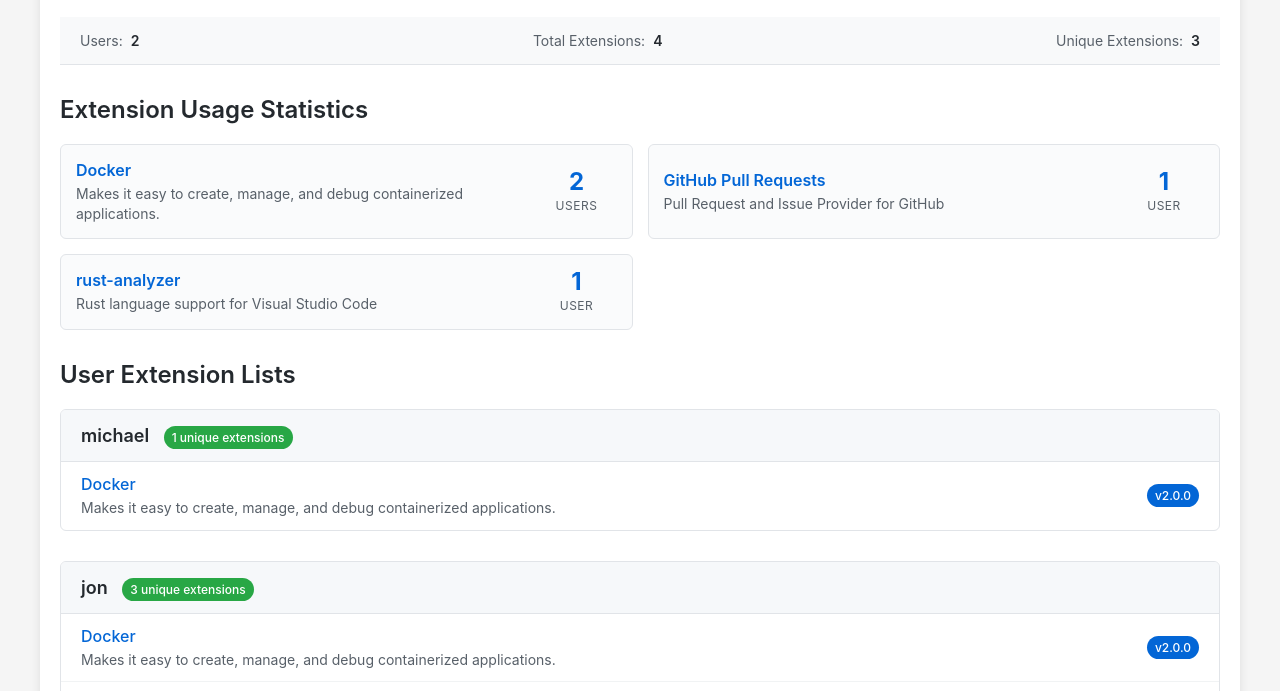
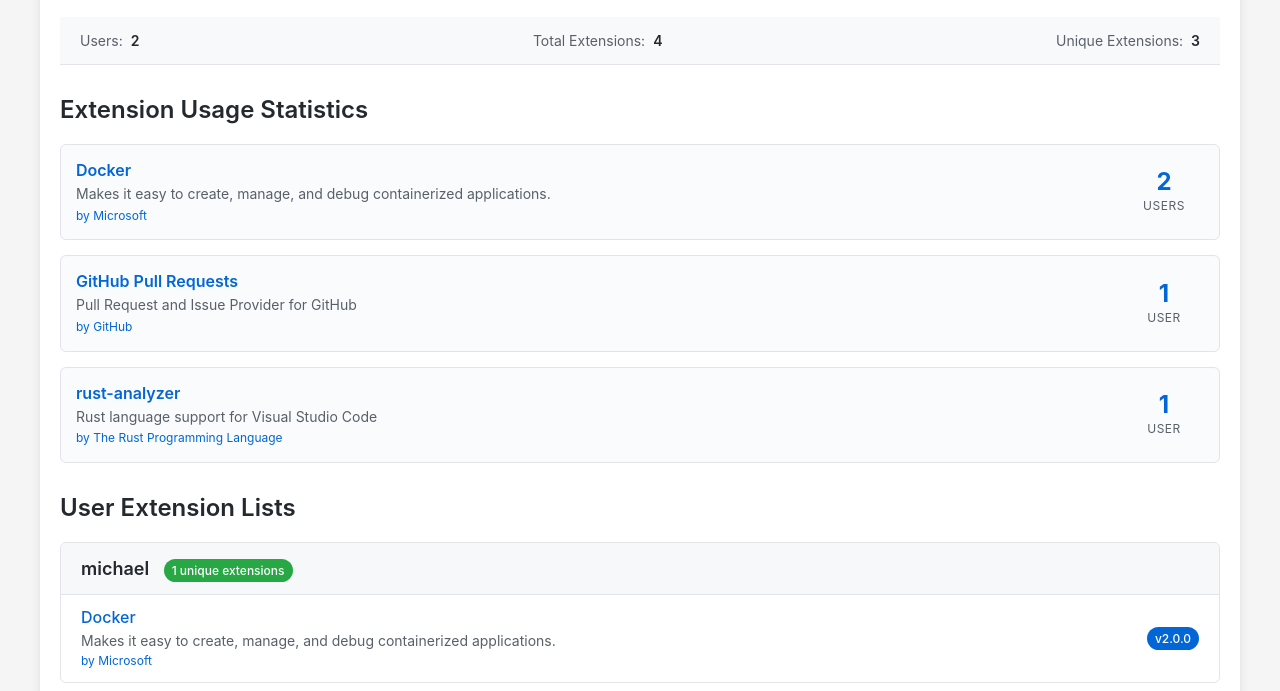
Before and after one commit to Aierie/check-extensions, a website built with Vite: page index.html in a window 1280 px wide. Shown: the part 102-793 px from the top of the page. Built offline with nearby package versions, Linux system fonts and the light colour scheme.

Commit message:
Also display publisher

```diff
--- a/extension-analysis.json
+++ b/extension-analysis.json
@@ -2,15 +2,18 @@
   "extensions": {
     "ms-azuretools.vscode-docker": {
       "name": "Docker",
-      "description": "Makes it easy to create, manage, and debug containerized applications."
+      "description": "Makes it easy to create, manage, and debug containerized applications.",
+      "publisher": "Microsoft"
     },
     "github.vscode-pull-request-github": {
       "name": "GitHub Pull Requests",
-      "description": "Pull Request and Issue Provider for GitHub"
+      "description": "Pull Request and Issue Provider for GitHub",
+      "publisher": "GitHub"
     },
     "rust-lang.rust-analyzer": {
       "name": "rust-analyzer",
-      "description": "Rust language support for Visual Studio Code"
+      "description": "Rust language support for Visual Studio Code",
+      "publisher": "The Rust Programming Language "
     }
   },
   "users": {
--- a/fetch-extension-info.js
+++ b/fetch-extension-info.js
@@ -74,11 +74,13 @@
             resolve({
               name: extension.displayName || extension.extensionName,
               description: extension.shortDescription || extension.description,
+              publisher: extension.publisher?.displayName || extension.publisher?.publisherName || "Unknown",
             });
           } else {
             resolve({
               name: identifier,
               description: "Extension not found in marketplace",
+              publisher: "Unknown",
             });
           }
         } catch (error) {
@@ -124,6 +126,7 @@
       results[parsed.identifier] = {
         name: parsed.identifier,
         description: `Error: ${error.message}`,
+        publisher: "Unknown",
       };
     }
   }
--- a/index.html
+++ b/index.html
@@ -39,7 +39,6 @@
         }
         .extension-stats {
             display: grid;
-            grid-template-columns: repeat(auto-fill, minmax(400px, 1fr));
             gap: 15px;
         }
         .extension-stat-item {
--- a/main.js
+++ b/main.js
@@ -56,7 +56,12 @@
                                         ${extension.name}
                                     </a>
                                 </div>
-                                <div class="extension-stat-description">${extension.description}</div>
+                                <div class="extension-stat-description">
+                                    <div>${extension.description}</div>
+                                    <div style="font-size: 12px; color: #0366d6; margin-top: 4px;">
+                                        by ${extension.publisher || 'Unknown'}
+                                    </div>
+                                </div>
                             </div>
                             <div class="extension-stat-count">
                                 <span class="count-number">${extension.count}</span>
@@ -90,7 +95,7 @@
                 })
                 .sort((a, b) => a.name.localeCompare(b.name));
 
-            const extensionsHtml = sortedGroupedExtensions.map(({ identifier, extensionVersions, name, description }) => {
+            const extensionsHtml = sortedGroupedExtensions.map(({ identifier, extensionVersions, name, description, publisher }) => {
                 // Create version tags
                 const versionTags = extensionVersions.map(extension =>
                     `<span class="extension-version">v${extension.version}</span>`
@@ -104,7 +109,12 @@
                                     ${name}
                                 </a>
                             </div>
-                            <div class="extension-description">${description}</div>
+                            <div class="extension-description">
+                                <div>${description}</div>
+                                <div style="font-size: 12px; color: #0366d6; margin-top: 2px;">
+                                    by ${publisher || 'Unknown'}
+                                </div>
+                            </div>
                         </div>
                         <div class="extension-versions">
                             ${versionTags}
```
